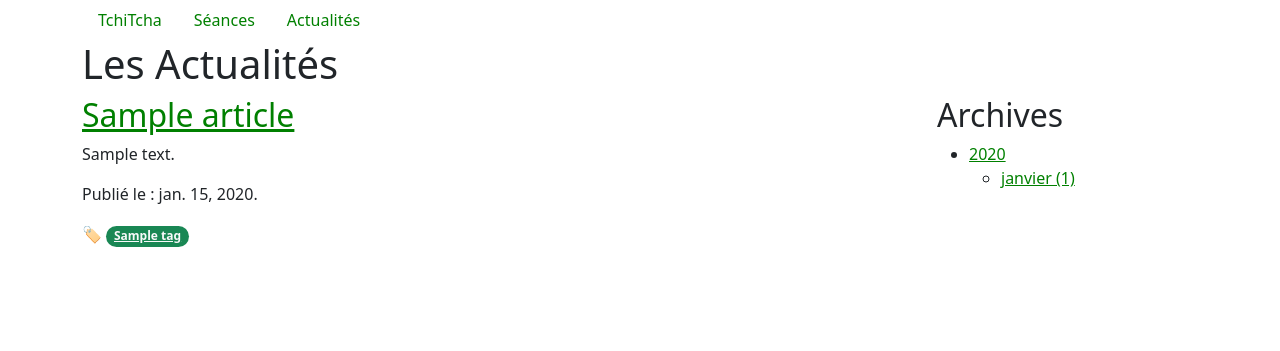
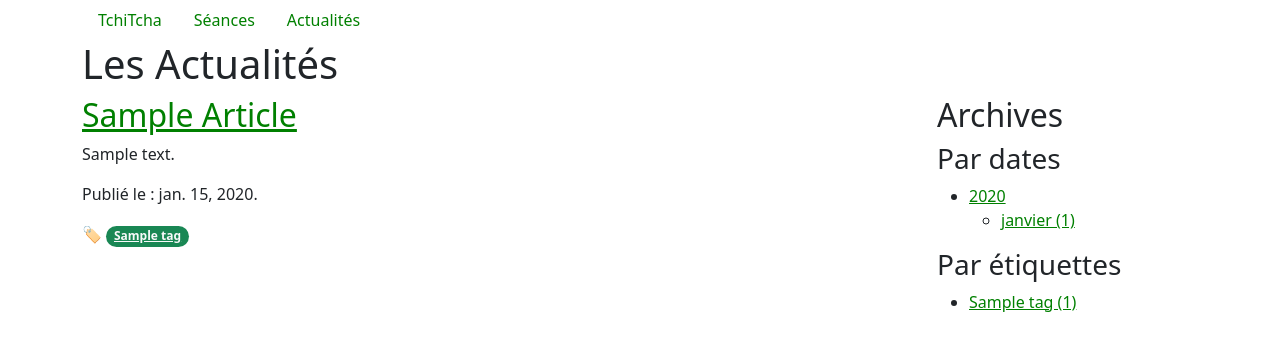
Before and after one commit to philippe-lemaire/tchitcha, a Django app: template blog/templates/blog/article_list.html in a window 1280 px wide. Shown: the top 351 px of the page. Run offline with Django 3.2, Linux system fonts and the light colour scheme; the template is opened without the code that fills it: values that come from a table or form of the project are taken from there, others are empty; tables that the repository leaves empty hold one stand-in row (values such as "Sample post").

Commit message:
new archives by tags

```diff
--- a/blog/templates/blog/article_list.html
+++ b/blog/templates/blog/article_list.html
@@ -7,19 +7,21 @@
 <div class="row">
         <div class="col-sm-9">
                 {% for article in article_list %}
-                <h2><a href="{% url 'blog:detail' article.pub_date.year article.pub_date.month article.pub_date.day article.slug %}">{{article.title}}</a>
+                <h2><a href="{% url 'blog:detail' article.pub_date.year article.pub_date.month article.pub_date.day article.slug %}">{{article.title|title}}</a>
                 </h2>
                 <p>{{article.summary}}</p>
 
                 <p>Publié le : {{article.pub_date|date}}.</p>
                 🏷️
                 {% for tag in article.tags.all %}
-                <a class="badge rounded-pill bg-success text-light" href="#">{{tag.name}}</a>
+                <a class="badge rounded-pill bg-success text-light"
+                        href="{% url 'blog:tag_detail' tag.slug %}">{{tag.name}}</a>
                 {% endfor %}
                 {% endfor %}
         </div>
         <div class="col-sm-3">
                 <h2>Archives</h2>
+                <h3>Par dates</h3>
                 {% regroup article_list by pub_date.year as year_list %}
 
                 <ul>
@@ -37,6 +39,16 @@
                         {% endfor %}
                 </ul>
 
+                <h3>Par étiquettes</h3>
+                <ul>
+                        {% for tag in tags %}
+                        <li><a href="{% url 'blog:tag_detail' tag.slug %}">{{tag.name}}
+                                        ({{tag.articles.all|length}})</a>
+                        </li>
+
+                        {% endfor %}
+                </ul>
+
 
         </div>
 </div>
```
